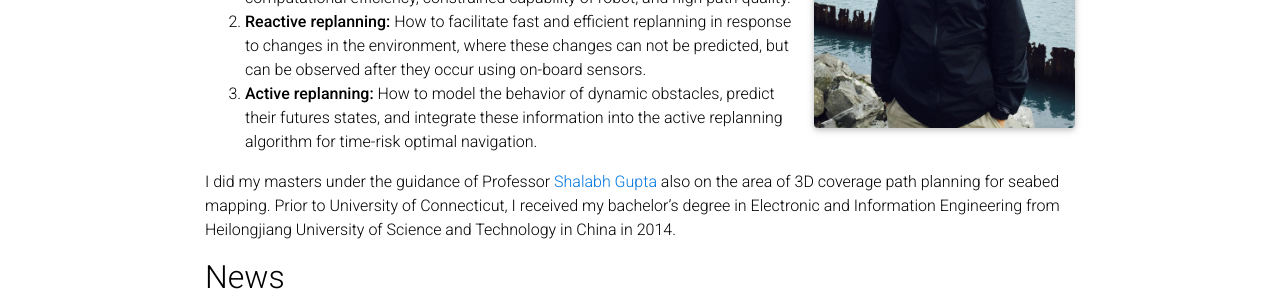
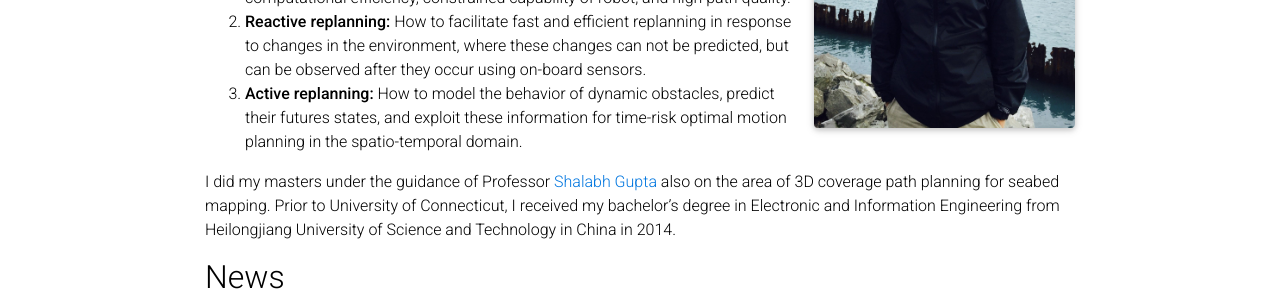
Before and after one commit to ZongyuanShen/ZongyuanShen.github.io, a Jekyll site: the page built from _pages/about.md, in a window 1280 px wide and 1288 px high. Shown: the part 343-643 px from the top of the window. Built offline with Jekyll 4.4.1, drawn with Linux system fonts in a browser that asks for light colours; full-size pictures stand in for the smaller copies a plugin makes; some web fonts are replaced; comment, search, counter and statistics services are not loaded; a style sheet for code colours, icons or effects is not loaded.

Commit message:
Update about.md

```diff
--- a/_pages/about.md
+++ b/_pages/about.md
@@ -19,6 +19,6 @@
 
 1. **Online coverage path planning:** How to plan an efficient path for autonomous robots to completely cover an unknown area of interest while ensuring computational efficiency, constrained capability of robot, and high path quality.
 2. **Reactive replanning:** How to facilitate fast and efficient replanning in response to changes in the environment, where these changes can not be predicted, but can be observed after they occur using on-board sensors.
-3. **Active replanning:** How to model the behavior of dynamic obstacles, predict their futures states, and integrate these information into the active replanning algorithm for time-risk optimal navigation.
+3. **Active replanning:** How to model the behavior of dynamic obstacles, predict their futures states, and exploit these information for time-risk optimal motion planning in the spatio-temporal domain.
 
 I did my masters under the guidance of Professor [Shalabh Gupta](https://www.ee.uconn.edu/shalabh-gupta/) also on the area of 3D coverage path planning for seabed mapping. Prior to University of Connecticut, I received my bachelor's degree in Electronic and Information Engineering from Heilongjiang University of Science and Technology in China in 2014.
```
